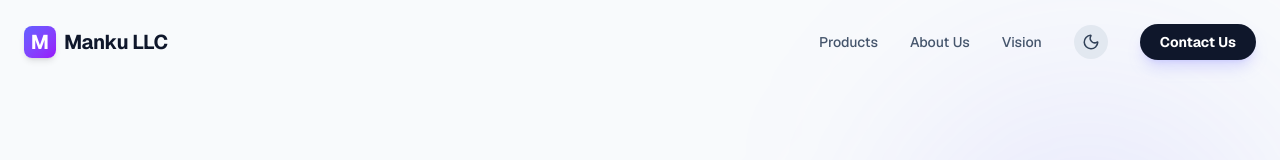
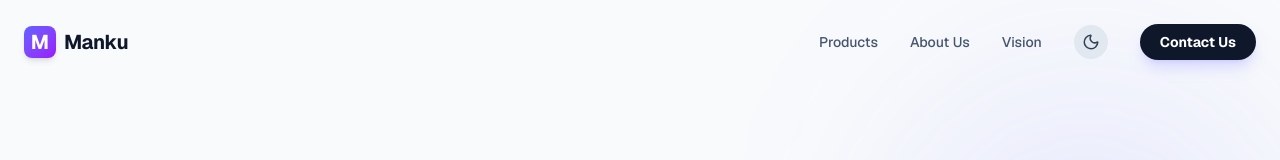
Before and after one commit to testforme233/MANKU, a Next.js app: page / in a window 1280 px wide. Shown: the top 160 px of the page. Built offline with nearby package versions, Linux system fonts and the light colour scheme.

Commit message:
feat: 更新品牌名称为 Manku

```diff
--- a/app/page.tsx
+++ b/app/page.tsx
@@ -55,7 +55,7 @@
             <div className="w-8 h-8 bg-gradient-to-br from-indigo-500 to-purple-600 rounded-lg flex items-center justify-center text-white shadow-md">
               <span className="font-bold text-xl">M</span>
             </div>
-            <span className="text-xl font-bold tracking-tight text-slate-900 dark:text-white">Manku LLC</span>
+            <span className="text-xl font-bold tracking-tight text-slate-900 dark:text-white">Manku</span>
           </div>
 
           {/* Desktop Menu */}
--- a/app/terms/page.tsx
+++ b/app/terms/page.tsx
@@ -19,7 +19,7 @@
             <div className="w-8 h-8 bg-gradient-to-br from-indigo-500 to-purple-600 rounded-lg flex items-center justify-center shadow-sm">
               <span className="font-bold text-white">M</span>
             </div>
-            <span className="text-xl font-bold text-slate-900 dark:text-slate-100 tracking-tight">Manku LLC</span>
+            <span className="text-xl font-bold text-slate-900 dark:text-slate-100 tracking-tight">Manku</span>
           </div>
           </Link>
           <Link href="/" className="text-sm font-medium text-indigo-600 dark:text-indigo-400 hover:underline flex items-center gap-1 transition-colors">
```
